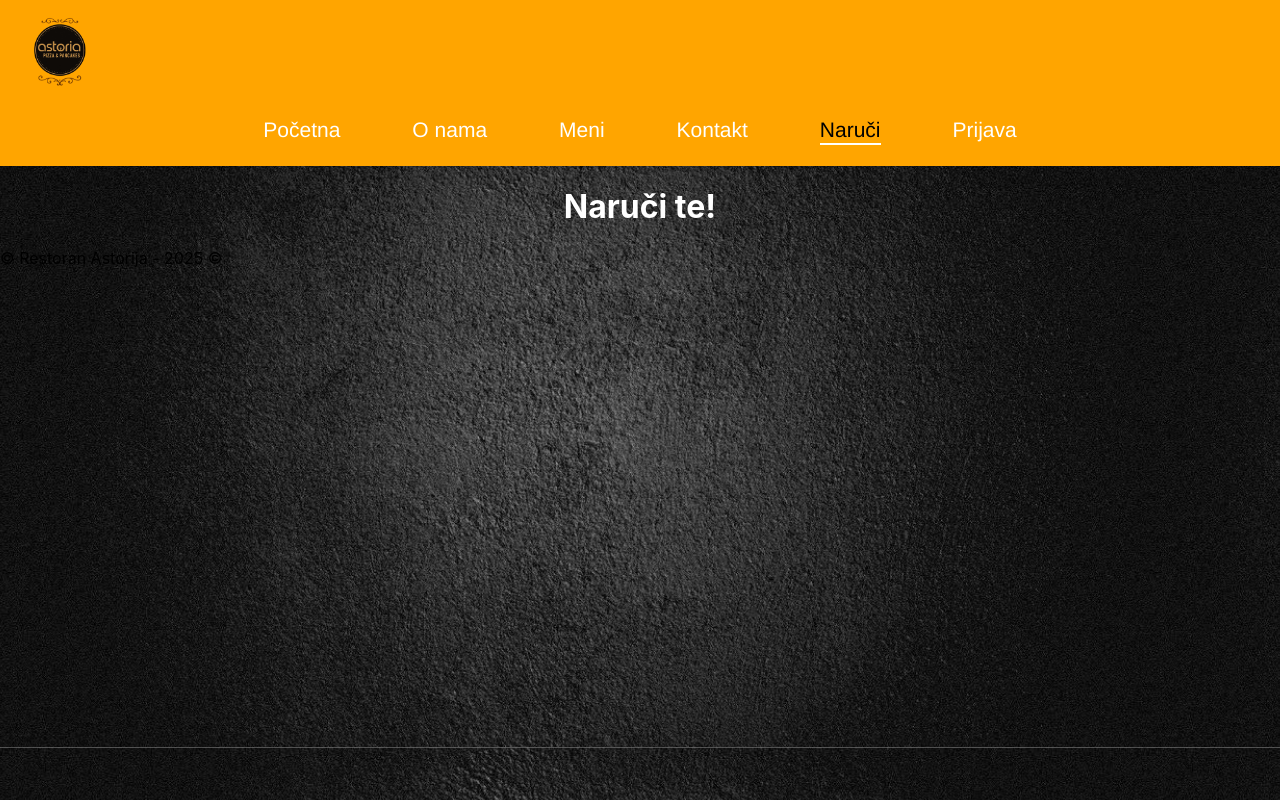
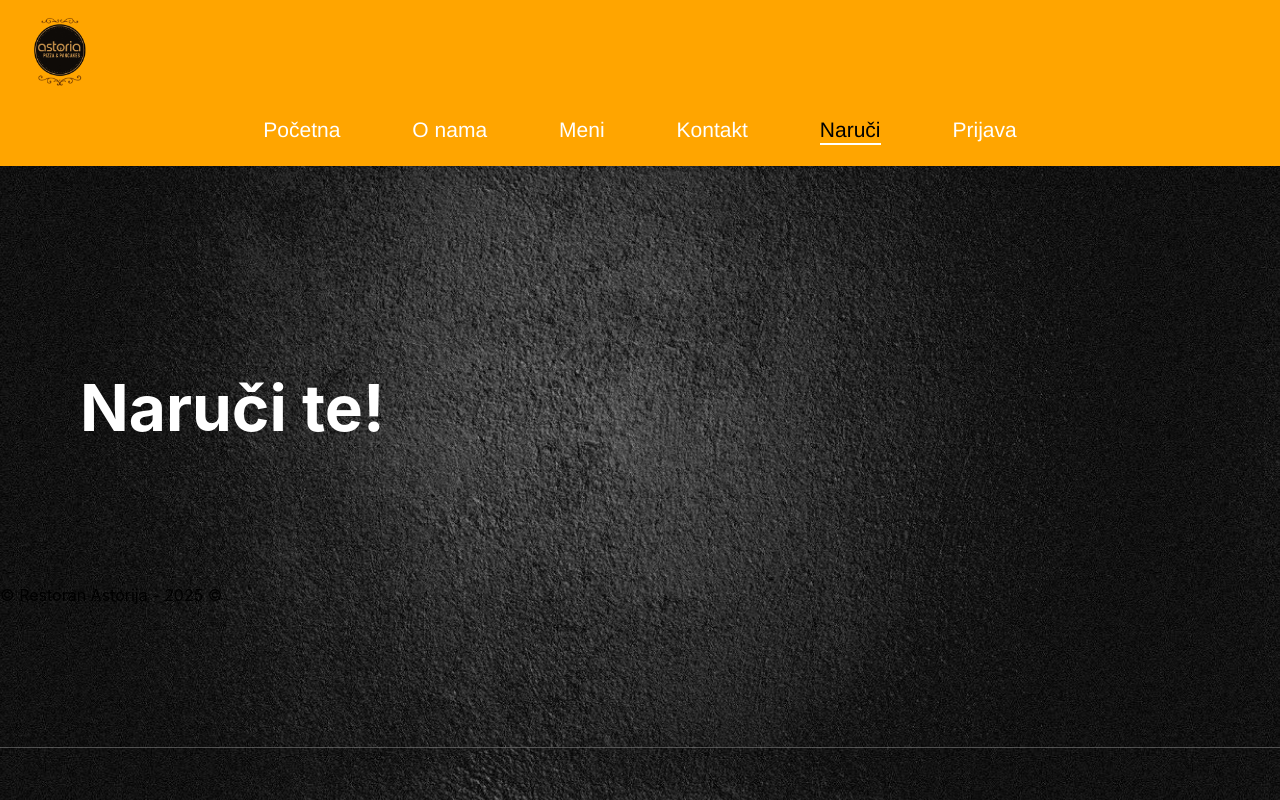
Before and after one commit to kemalbeganovic24/Restoran-Astoria, a React (Create React App) app: page /order in a window 1280 px wide. Built offline with nearby package versions, Linux system fonts and the light colour scheme.

Commit message:
Update stilovi.css

```diff
--- a/src/assets/styles/stilovi.css
+++ b/src/assets/styles/stilovi.css
@@ -1,5 +1,10 @@
-h1{
+.content{
+    padding-top: 80px;
+    padding-bottom: 80px;
+    padding-left: 80px;
     color: white;
-    text-align:center;
-
+    font-size: 2rem;
 }
+main{
+    padding-top: 80px;
+}
```
